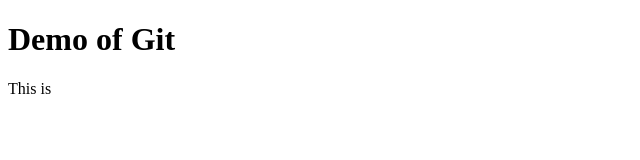
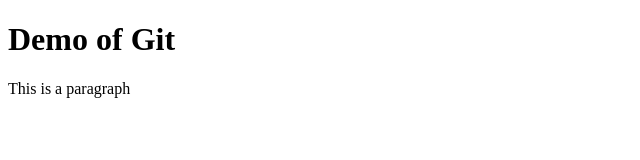
Before and after one commit to practicep6666/GIT-DEMO, a plain HTML site: page index.html in a window 1280 px wide. Shown: the whole page, without its empty margins (0-640 px from the left). Drawn offline with Linux system fonts and the light colour scheme.

Commit message:
third commit

```diff
--- a/index.html
+++ b/index.html
@@ -7,6 +7,6 @@
 </head>
 <body>
     <h1>Demo of Git</h1>
-    <p>This is </p>
+    <p>This is a paragraph</p>
 </body>
 </html>
```
